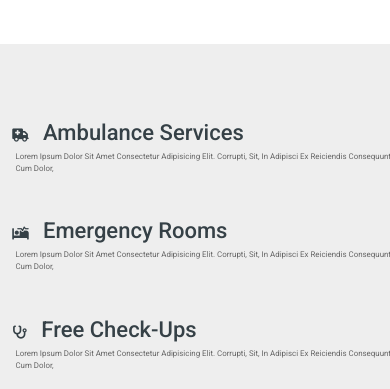
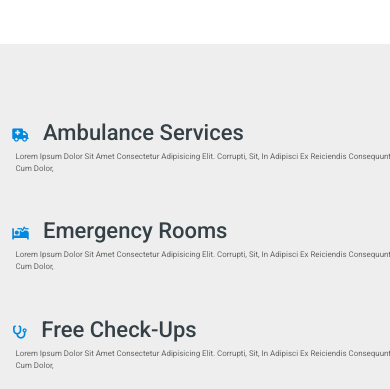
Before and after one commit to mustafa3370/hospital, a plain HTML site: page index.html in a window 390 px wide. Shown: the part 800-1189 px from the top of the page. Drawn offline with Linux system fonts and the light colour scheme.

Commit message:
Add files via upload

```diff
--- a/style.css
+++ b/style.css
@@ -200,7 +200,7 @@
     .about .content .box h3 i{
         font-size: 1.5rem;
         padding-left: 32px;
-        color: var(--black);
+        color: var(--blue);
     }
     .about .content .box p {
         font-size: 0.9rem;
```
